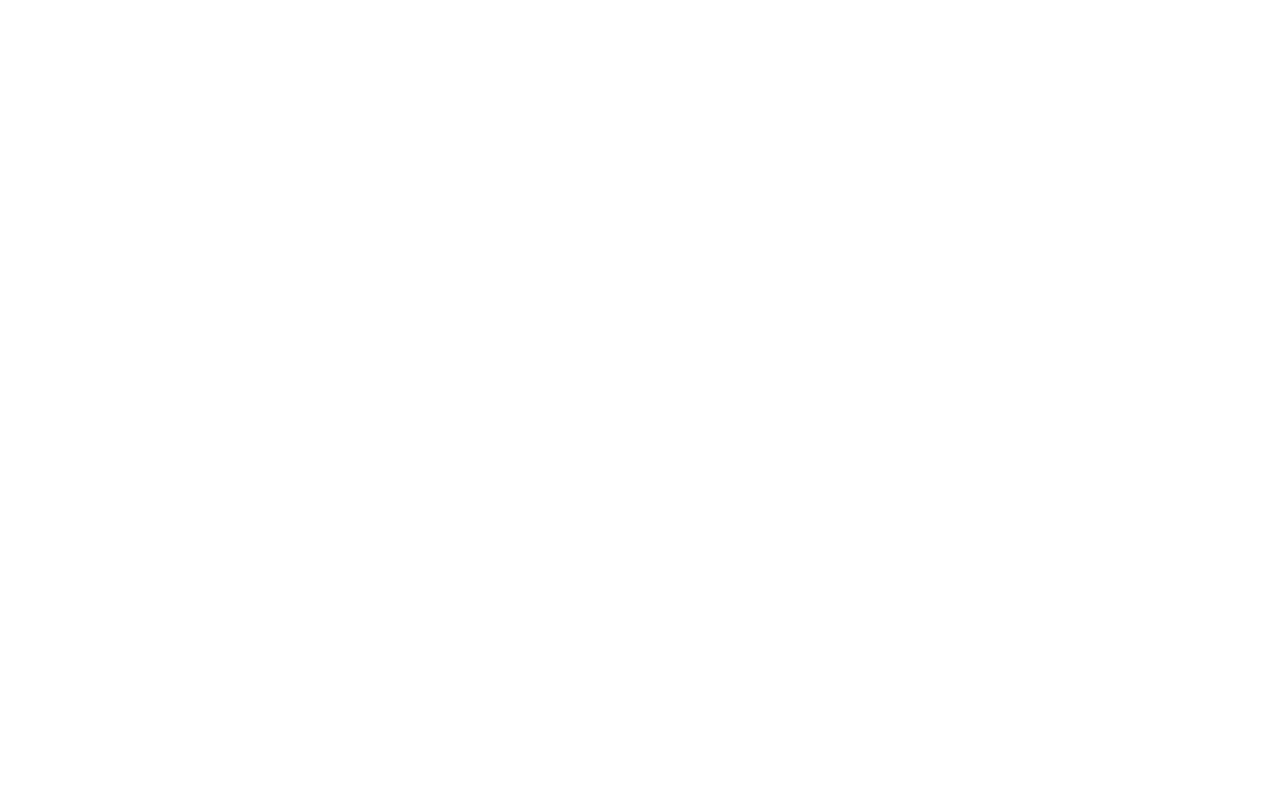
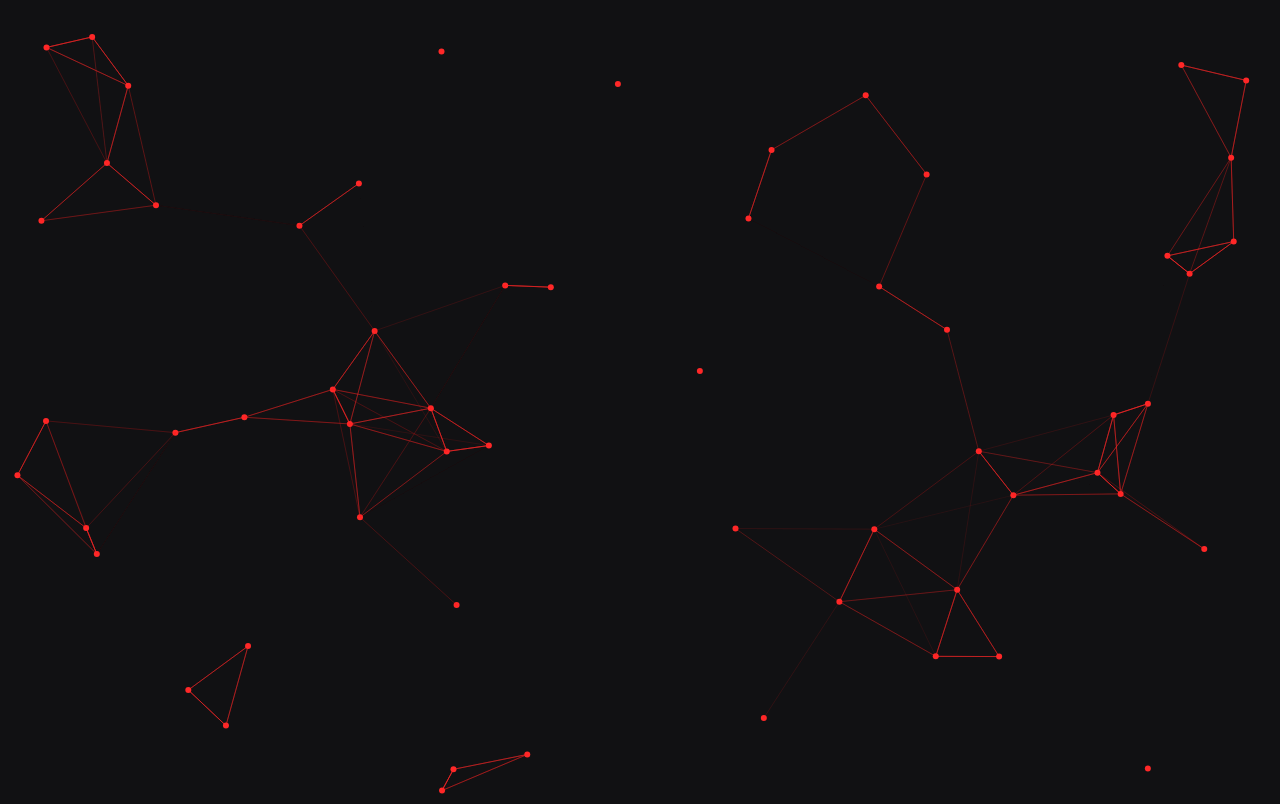
Before and after one commit to Danu214/Canvas, a plain HTML site: page index.html in a window 1280 px wide. Drawn offline with Linux system fonts and the light colour scheme.

Commit message:
primele exercitii pe canvas

```diff
--- a/index.html
+++ b/index.html
@@ -3,8 +3,16 @@
 <head>
     <meta charset="UTF-8">
     <title>Title</title>
+    <link rel="stylesheet" href="style.css">
 </head>
 <body>
+<canvas id="canvas" width="800" height="600"></canvas>
+
+<!--<script src="script.js"></script>-->
+<!--<script src="animation.js"></script>-->
+<!--<script src="script2.js"></script>-->
+<!--<script src="shadow.js"></script>-->
+<script src="particles.js"></script>
 
 </body>
 </html>
--- /dev/null
+++ b/particles.js
@@ -0,0 +1,113 @@
+const canvas = document.getElementById('canvas');
+const context = canvas.getContext('2d')
+
+canvas.width = innerWidth;
+canvas.height = innerHeight;
+
+const particles = [];
+const properties = {
+    bgColor: `rgba(17,17,19,1)`,
+    particleColor: `rgba(255,40,40,1)`,
+    particleRadius: 3,
+    particleCount: 60,
+    particleMaxVelocity: 0.5,
+    lineLength: 150,
+    particleLife: 6,
+
+}
+document.querySelector('body').appendChild(canvas);
+window.onresize = () => {
+    canvas.width = innerWidth;
+    canvas.height = innerHeight;
+}
+
+class Particle{
+    constructor() {
+        this.x = Math.random() * canvas.width
+        this.y = Math.random() * canvas.height
+        this.velocityX = Math.random() * (properties.particleMaxVelocity * 2) - properties.particleMaxVelocity
+        this.velocityY = Math.random() * (properties.particleMaxVelocity * 2) - properties.particleMaxVelocity
+        this.life = Math.random() * properties.particleLife * 60
+    }
+    position(){
+        this.x + this.velocityX > canvas.width && this.velocityX > 0 || this.x + this.velocityX < 0 && this.velocityX < 0 ? this.velocityX *= -1: this.velocityX
+        this.y + this.velocityY > canvas.height && this.velocityY > 0 || this.y + this.velocityY < 0 && this.velocityY < 0 ? this.velocityY *= -1: this.velocityY
+        this.x += this.velocityX
+        this.y += this.velocityY
+
+    }
+    reDraw(){
+        context.beginPath();
+        context.arc(this.x , this.y , properties.particleRadius, 0 , Math.PI * 2 )
+        context.closePath();
+        context.fillStyle = properties.particleColor;
+        context.fill();
+    }
+    reCalculateLife(){
+        if (this.life < 1 ){
+            this.x = Math.random() * canvas.width
+            this.y = Math.random() * canvas.height
+            this.velocityX = Math.random() * (properties.particleMaxVelocity * 2) - properties.particleMaxVelocity
+            this.velocityY = Math.random() * (properties.particleMaxVelocity * 2) - properties.particleMaxVelocity
+            this.life = Math.random() * properties.particleLife * 60
+        }
+        this.life--;
+    }
+}
+const reDrawBackground = () => {
+    context.fillStyle = properties.bgColor;
+    context.fillRect(0,0,canvas.width , canvas.height)
+}
+const drawLines = () => {
+    let x1 ,
+        y1 ,
+        x2 ,
+        y2 ,
+        length ,
+        opacity
+
+    for (const i in particles) {
+        for (const j in particles) {
+            x1 = particles[i].x
+            y1 = particles[i].y
+            x2 = particles[j].x
+            y2 = particles[j].y
+            length = Math.sqrt(Math.pow(x2 - x1 , 2) + Math.pow(y2 - y1 , 2))
+            if (length < properties.lineLength){
+                opacity = 1 - length / properties.lineLength
+                context.lineWidth = '0.5';
+                context.strokeStyle = 'rgba(255,40,40,'+opacity+')';
+                context.beginPath();
+                context.moveTo(x1 , y1);
+                context.lineTo(x2 , y2);
+                context.closePath();
+                context.stroke()
+            }
+        }
+    }
+
+}
+const reDrawParticles = () => {
+    for (const i in particles) {
+        particles[i].position()
+        particles[i].reDraw()
+        particles[i].reCalculateLife()
+    }
+}
+const loop = () => {
+    reDrawBackground()
+    reDrawParticles()
+    drawLines()
+    requestAnimationFrame(loop);
+}
+
+const init = () => {
+    for (let i = 0; i < properties.particleCount; i++) {
+        particles.push(new Particle);
+
+    }
+    loop();
+}
+
+
+init()
--- a/style.css
+++ b/style.css
@@ -0,0 +1,9 @@
+/*#canvas{*/
+/*    border: 1px solid black;*/
+/*}*/
+
+body{
+    margin: 0;
+    overflow: hidden;
+    background: rgb(17 , 17 , 19);
+}
```
Also changed, not shown: animation.js (added, +27 -0 lines), script.js (+120 -0 lines), script2.js (added, +65 -0 lines), shadow.js (added, +80 -0 lines).
